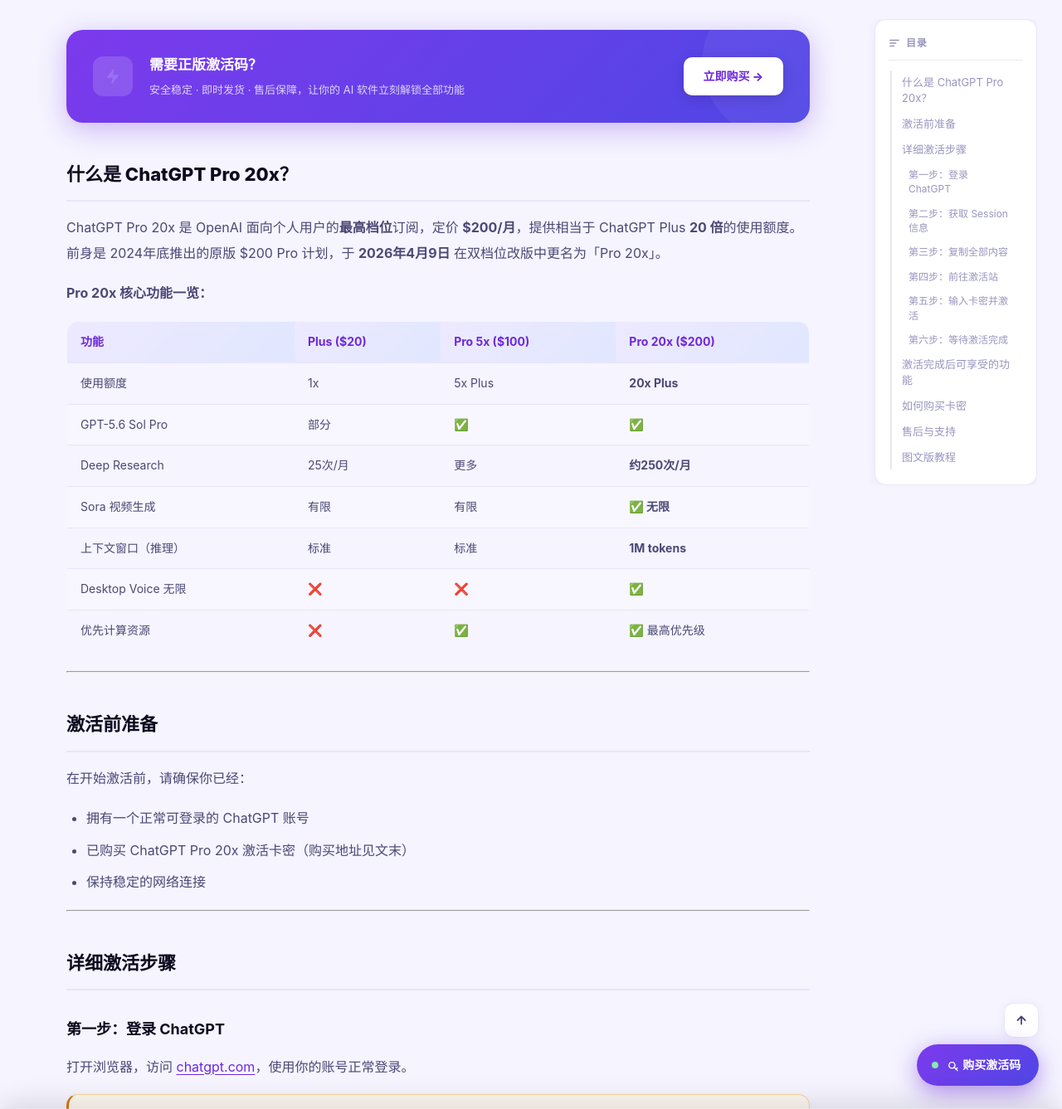
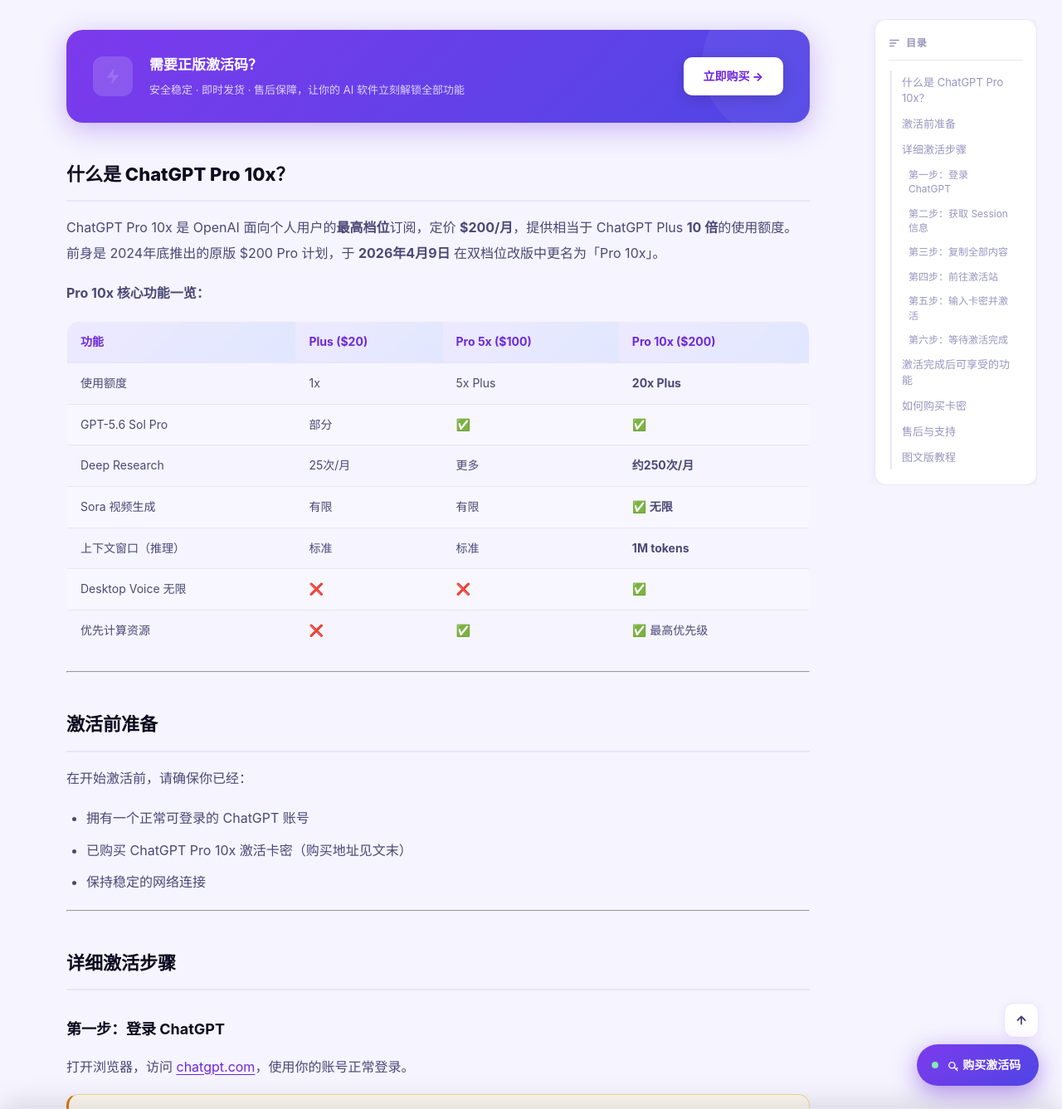
Before and after one commit to leo11hang/Kilian.github.io, a Jekyll site: the page built from _posts/2026-09-02-ChatGPT Pro 20x.md, in a window 1280 px wide and 1400 px high, scrolled down 837 px, cut to the strip 63-1400 px from the top of the window. Shown: the whole strip at 83% size. Built offline with Jekyll 4.4.1, drawn with Linux system fonts in a browser that asks for light colours; some of the changed text lies outside the part shown.

Commit message:
Update 2026-09-02-ChatGPT Pro 20x.md

```diff
--- a/_posts/2026-09-02-ChatGPT Pro 20x.md
+++ b/_posts/2026-09-02-ChatGPT Pro 20x.md
@@ -1,21 +1,21 @@
 ---
 layout: "post"
-title: "ChatGPT Pro 20x 自助激活教程：卡密激活全流程详解"
+title: "ChatGPT Pro 10x 自助激活教程：卡密激活全流程详解"
 date: "2026-09-02 10:30:00 +0800"
 categories: "activation"
 tags: [ChatGPT, Pro, OpenAI, 激活码, 自助激活, 卡密]
-excerpt: "图文详解 ChatGPT Pro 20x（$200/月）卡密自助激活全流程，无需信用卡，十分钟内完成激活，解锁无限 Sora、约250次 Deep Research 及 1M token 推理上下文。"
+excerpt: "图文详解 ChatGPT Pro 10x（$200/月）卡密自助激活全流程，无需信用卡，十分钟内完成激活，解锁无限 Sora、约250次 Deep Research 及 1M token 推理上下文。"
 cover: "https://github.com/user-attachments/assets/460fd517-4198-4d84-9033-3214b2a78aec"
 pinned: false
 ---
 
-## 什么是 ChatGPT Pro 20x？
+## 什么是 ChatGPT Pro 10x？
 
-ChatGPT Pro 20x 是 OpenAI 面向个人用户的**最高档位**订阅，定价 **$200/月**，提供相当于 ChatGPT Plus **20 倍**的使用额度。前身是 2024年底推出的原版 $200 Pro 计划，于 **2026年4月9日** 在双档位改版中更名为「Pro 20x」。
+ChatGPT Pro 10x 是 OpenAI 面向个人用户的**最高档位**订阅，定价 **$200/月**，提供相当于 ChatGPT Plus **10 倍**的使用额度。前身是 2024年底推出的原版 $200 Pro 计划，于 **2026年4月9日** 在双档位改版中更名为「Pro 10x」。
 
-**Pro 20x 核心功能一览：**
+**Pro 10x 核心功能一览：**
 
-| 功能 | Plus ($20) | Pro 5x ($100) | **Pro 20x ($200)** |
+| 功能 | Plus ($20) | Pro 5x ($100) | **Pro 10x ($200)** |
 |------|------------|---------------|---------------------|
 | 使用额度 | 1x | 5x Plus | **20x Plus** |
 | GPT-5.6 Sol Pro | 部分 | ✅ | ✅ |
@@ -32,7 +32,7 @@
 在开始激活前，请确保你已经：
 
 - 拥有一个正常可登录的 ChatGPT 账号
-- 已购买 ChatGPT Pro 20x 激活卡密（购买地址见文末）
+- 已购买 ChatGPT Pro 10x 激活卡密（购买地址见文末）
 - 保持稳定的网络连接
 
 ---
```
